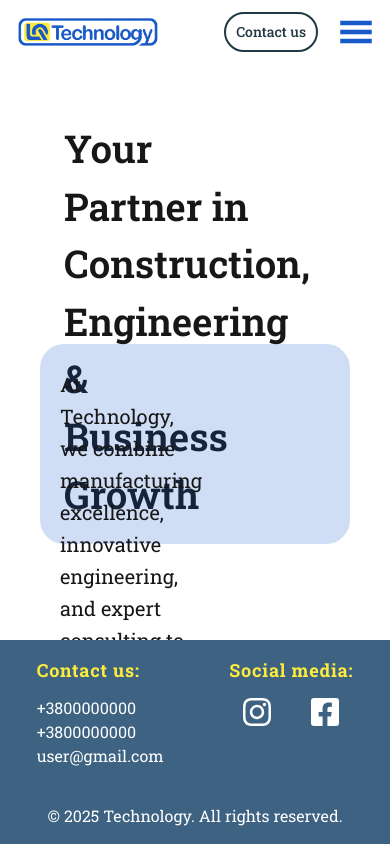
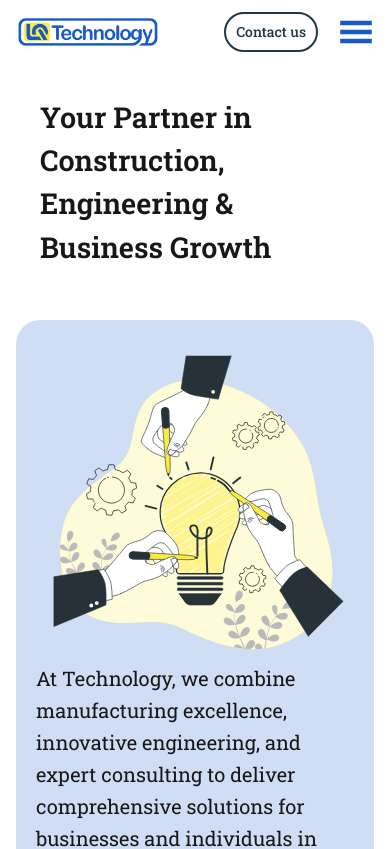
Before and after one commit to m4cy43/technology-client, a Next.js app: page / in a window 390 px wide. Shown: the top 849 px of the page. Built offline with nearby package versions, Linux system fonts and the light colour scheme; no server answers.

Commit message:
feat: hero section css

```diff
--- a/app/globals.css
+++ b/app/globals.css
@@ -36,6 +36,7 @@ body {
 #mobile-menu {
   border-radius: 30px 0 0 30px;
   box-shadow: -4px 0 5px rgba(0, 0, 0, 0.4);
+  z-index: 99;
 }
 
 .nav-link {
@@ -67,19 +68,71 @@ body {
 
 #hero-image {
   height: auto;
+  width: 70%;
+  position: absolute;
+  transform: translateY(-270px);
 }
 
-@media screen and (min-width: 998.9px) and (max-width: 1238.9px) {
+@media screen and (min-width: 1920.9px) {
   #hero-image {
-    width: 500px;
+    width: 700px;
+    min-width: 700px;
   }
 }
 
-/* @media screen and (max-width: 1039.9px) {
+@media screen and (min-width: 1160px) {
   #hero-image {
-    width: 470px;
+    width: 615px;
+    min-width: 615px;
   }
-} */
+}
+
+@media screen and (min-width: 1120px) and (max-width: 1159.9px) {
+  #hero-image {
+    width: 550px;
+    min-width: 550px;
+  }
+}
+
+@media screen and (min-width: 992px) and (max-width: 1119.9px) {
+  #hero-image {
+    width: 425px;
+    min-width: 425px;
+    transform: translateY(-150px);
+  }
+}
+
+@media screen and (min-width: 899px) and (max-width: 991.9px) {
+  #hero-image {
+    width: 420px;
+    min-width: 420px;
+    transform: translateY(-40px);
+  }
+}
+
+@media screen and (min-width: 830px) and (max-width: 898.9px) {
+  #hero-image {
+    width: 370px;
+    min-width: 370px;
+    transform: translateY(-20px);
+  }
+}
+
+.hero-title-block {
+  width: 60%;
+}
+
+@media screen and (max-width: 1119.9px) {
+  .hero-title-block {
+    width: 70%;
+  }
+}
+
+@media screen and (max-width: 971.1px) {
+  .hero-title-block {
+    width: 90%;
+  }
+}
 
 @media screen and (max-width: 841.9px) {
   .main-title {
@@ -87,8 +140,39 @@ body {
   }
 }
 
-@media screen and (max-width: 736.9px) {
+@media screen and (max-width: 829.9px) {
+  .hero-media-block {
+    flex-direction: column-reverse;
+    height: fit-content;
+  }
+
+  .hero-media-block > div {
+    width: 100%;
+  }
+
+  .hero-image-wrapper {
+    align-items: center;
+  }
+
+  #hero-image {
+    width: 320px;
+    position: relative;
+    transform: none;
+  }
+
   .main-title {
     font-size: 2.4rem;
   }
 }
+
+@media screen and (max-width: 654px) {
+  .main-title {
+    font-size: 2rem;
+  }
+}
+
+@media screen and (max-width: 408px) {
+  .main-title {
+    font-size: 1.8rem;
+  }
+}
--- a/components/Hero.tsx
+++ b/components/Hero.tsx
@@ -2,13 +2,13 @@ import Image from 'next/image';
 
 const Hero = () => {
   return (
-    <div className="flex h-full flex-col p-10">
-      <div className="h-60 w-[70%] pt-4 pb-4 pl-6 lg:pt-7">
+    <div className="flex h-full flex-col p-4 md:p-10">
+      <div className="hero-title-block h-60 w-[60%] pt-4 pb-4 pl-6 lg:pt-7">
         <h1 className="main-title text-5xl leading-[1.5em] font-semibold">
           Your Partner in Construction, Engineering & Business Growth
         </h1>
       </div>
-      <div className="flex h-[200px] flex-col rounded-3xl bg-(--hero-bg) px-5 py-6 md:h-[300px] md:flex-row lg:h-[400px]">
+      <div className="hero-media-block flex h-[400px] flex-col rounded-3xl bg-(--hero-bg) px-5 py-6 md:flex-row">
         <div className="w-[50%]">
           <p className="text-xl leading-[1.6em]">
             At Technology, we combine manufacturing excellence, innovative
@@ -19,7 +19,7 @@ const Hero = () => {
             every project.
           </p>
         </div>
-        <div className="relative flex w-[50%] items-center justify-end">
+        <div className="hero-image-wrapper relative flex w-[50%] items-start justify-center">
           <Image
             id="hero-image"
             src="/сollab-bro.svg"
```
